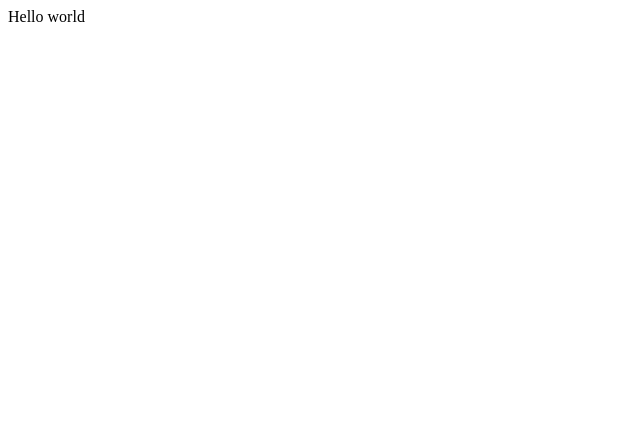
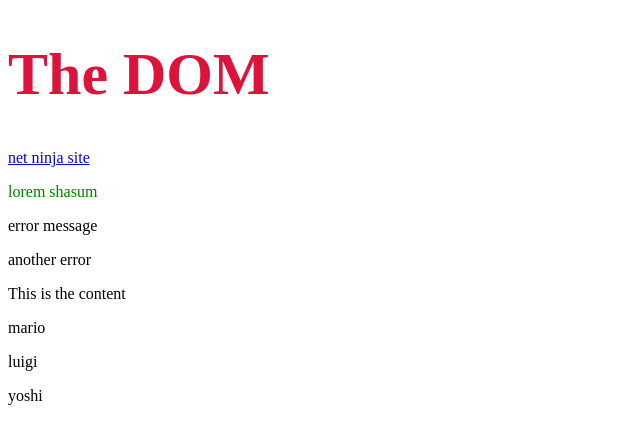
Before and after one commit to ATedeschi247/Modern-Javascript-tuts, a plain HTML site: page index.html in a window 1280 px wide. Shown: the whole page, without its empty margins (0-640 px from the left). Drawn offline with Linux system fonts and the light colour scheme.

Commit message:
continued with 6, but didn't finish though

```diff
--- a/docObjModel.js
+++ b/docObjModel.js
@@ -0,0 +1,71 @@
+// const para = document.querySelector('div.error'); //1st p tag is grabbed
+
+// console.log(para);
+
+// const paras = document.querySelectorAll('p');
+// const errors = document.querySelectorAll('.error');
+
+// console.log(errors);
+
+// get element by ID
+// const title = document.getElementById('page-title');
+// console.log(title);
+
+// get element by class name
+// const errors = document.getElementsByClassName('error');
+// console.log(errors);
+// console.log(errors[0]);
+// errors.forEach(function(error){
+//   console.log(error);
+// });
+
+// get elements by tag name
+// const paras = document.getElementsByTagName('p');
+
+// console.log(paras);
+// console.log(paras[1]);
+
+// const para = document.querySelector('p');
+
+// console.log(para.innerText);
+// para.innerText = 'ninjas are awesome';
+
+const paras = document.querySelectorAll('p');
+
+// paras.forEach(function(para) {
+//   console.log(para.innerText);
+//   para.innerText += ' new text';
+// });
+
+const content = document.querySelector('.content');
+
+// console.log(content.innerHTML);
+// content.innerHTML += '<h2>This is a new h2</h2>';
+
+const people = ['mario', 'luigi', 'yoshi'];
+people.forEach(function(person) {
+  content.innerHTML += `<p>${person}</p>`;
+});
+
+const link = document.querySelector('a');
+
+console.log(link.getAttribute('href'));
+link.setAttribute('href', 'https://www.thenetninja.co.uk');
+link.innerText = 'net ninja site';
+
+const mssg = document.querySelector('p');
+console.log(mssg.getAttribute('class'));
+mssg.setAttribute('class', 'success');
+mssg.setAttribute('style', 'color: green');
+
+const title = document.querySelector('h1');
+
+// title.setAttribute('style', 'margin: 50px');
+
+console.log(title.style);
+console.log(title.style.color);
+
+title.style.margin = '50px';
+title.style.color = 'crimson';
+title.style.fontSize = '60px';
+title.style.margin = "";
--- a/index.html
+++ b/index.html
@@ -9,9 +9,18 @@
 </head>
 
 <body>
-  Hello world
-
-  <ul class="people"></ul>
+  <h1 id="page-title" style="color: orange">The DOM</h1>
+  <a href="www.google.com">Link to coolness</a>
+  <div>
+    <p class="error">lorem shasum</p>
+    <p class="error">error message</p>
+  </div>
+  <div class="error">
+    another error
+  </div>
+  <div class="content">
+    <p>This is the content</p>
+  </div>
   <script src="docObjModel.js"></script>
 </body>
 
```
